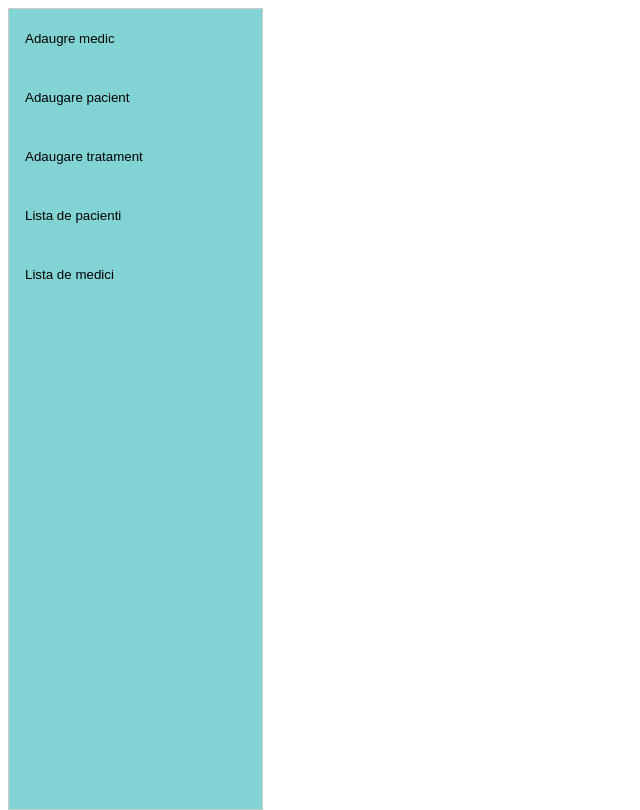
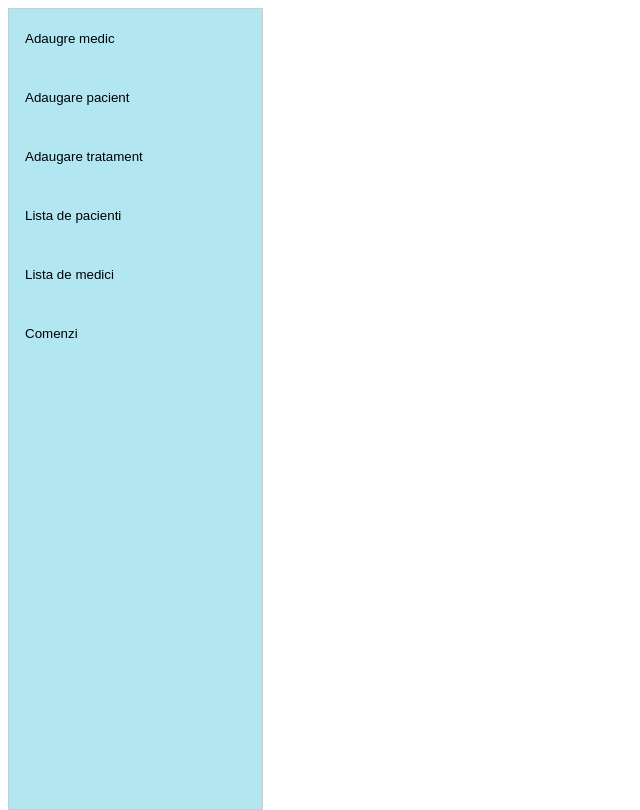
Before and after one commit to Cucaila/Pagina-Web, an Angular app: page /login/meniu in a window 1280 px wide. Shown: the whole page, without its empty margins (0-640 px from the left). Built offline with nearby package versions, Linux system fonts and the light colour scheme.

Commit message:
change color of loggin button and tabs

```diff
--- a/src/app/login/login.component.css
+++ b/src/app/login/login.component.css
@@ -32,7 +32,7 @@ form{
         margin-top: 10px;
     }
     .button{
-        background-color: rgb(115, 89, 248);
+        background-color: rgb(178, 231, 242);
     }
     .remember{
         margin-top: 10px;
--- a/src/app/meniu/meniu.component.css
+++ b/src/app/meniu/meniu.component.css
@@ -1,7 +1,7 @@
 .tab {
     float: left;
     border: 1px solid #ccc;
-    background-color: rgb(130, 211, 211);
+    background-color: rgb(178, 231, 242);
     width: 20%;
     height: 800px;
   }
--- a/src/app/meniu/meniu.component.html
+++ b/src/app/meniu/meniu.component.html
@@ -9,6 +9,7 @@
     <button class="tablinks" (click)="showForm('form3')">Adaugare tratament</button>
     <button class="tablinks" (click)="showForm('form4')">Lista de pacienti</button>
     <button class="tablinks" (click)="showForm('form5')">Lista de medici</button>
+    <button class="tablinks" (click)="showTratament">Comenzi</button>
 
   </div>
 
--- a/src/app/meniu/meniu.component.ts
+++ b/src/app/meniu/meniu.component.ts
@@ -20,4 +20,8 @@ export class MeniuComponent {
     this.showForm4 = formName === 'form4';
     this.showForm5 = formName === 'form5';
   }
+
+  showTratament(){
+
+  }
 }
```
